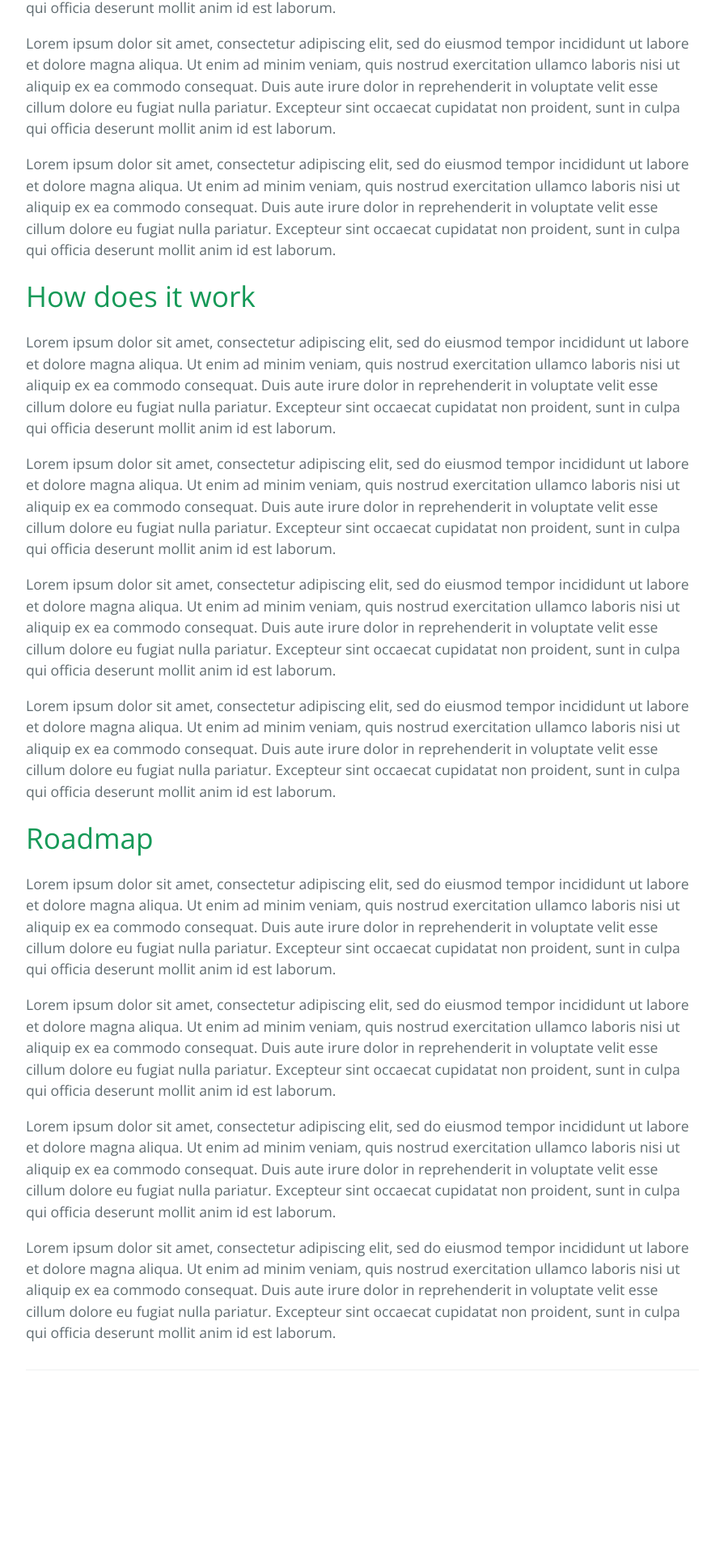
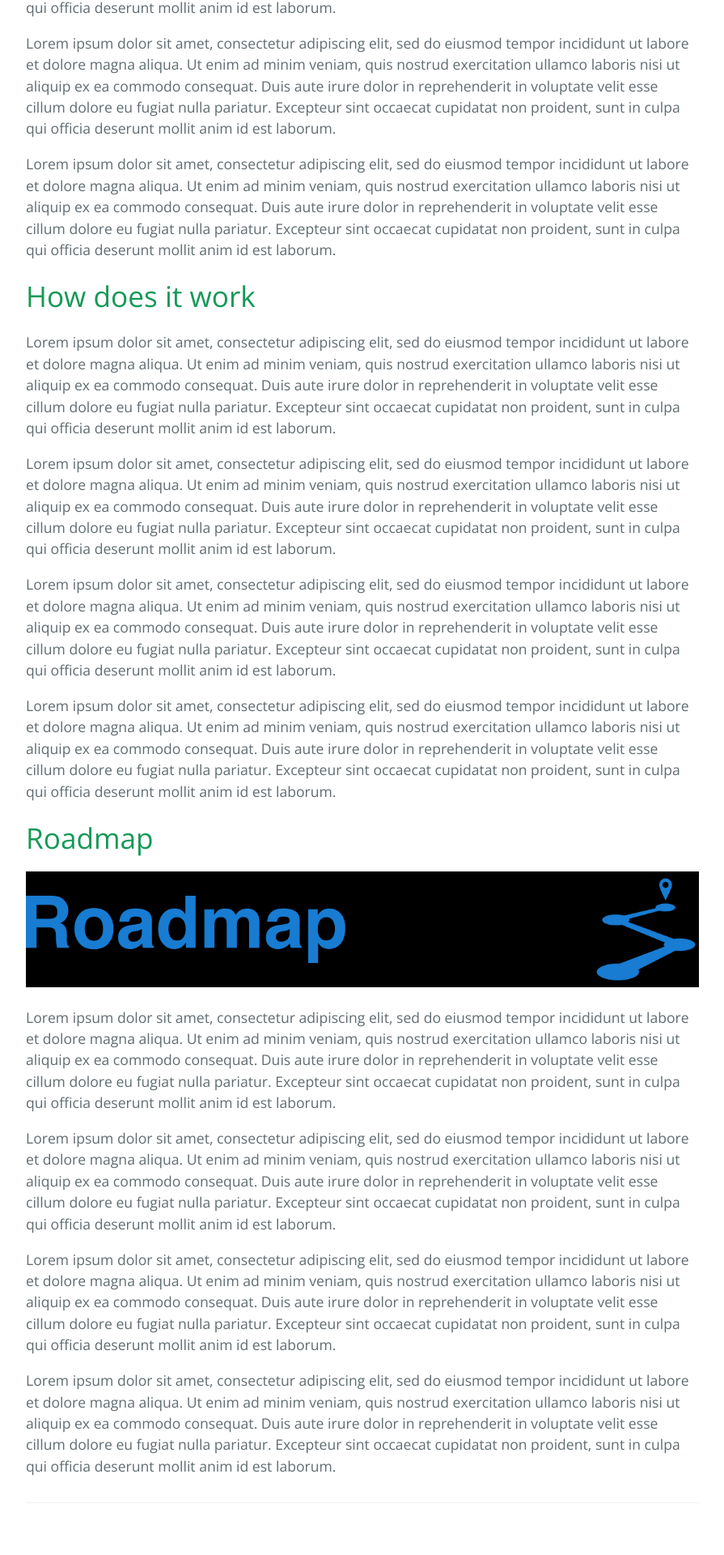
Before and after one commit to axsavage/pacific, a Jekyll site: the page built from index.html, in a window 1280 px wide. Shown: the part 865-2785 px from the top of the page at 81% size, without its empty margins (192-1087 px from the left). Built offline with Jekyll 4.4.1, drawn with Linux system fonts in a browser that asks for light colours; the list of posts is cut into pages by our own code; before the commit the page ends 2621 px from its top, so only the background shows below that.

Commit message:
roadmap img

```diff
--- a/css/custom.css
+++ b/css/custom.css
@@ -1,3 +1,4 @@
 .roadmap-img{
-	background-image: url("/images/roadmapheading.png");
+	width: 100%;
+	height: auto;
 }
--- a/index.html
+++ b/index.html
@@ -25,7 +25,7 @@ title: {{ site.name }}
 </div>
 <div id="roadmap">
   <h1>Roadmap</h1>
-  <div class="roadmap-img"></div>
+  <img class="roadmap-img" src="images/roadmapheading.png"/>
   <p>Lorem ipsum dolor sit amet, consectetur adipiscing elit, sed do eiusmod tempor incididunt ut labore et dolore magna aliqua. Ut enim ad minim veniam, quis nostrud exercitation ullamco laboris nisi ut aliquip ex ea commodo consequat. Duis aute irure dolor in reprehenderit in voluptate velit esse cillum dolore eu fugiat nulla pariatur. Excepteur sint occaecat cupidatat non proident, sunt in culpa qui officia deserunt mollit anim id est laborum.</p>
   <p>Lorem ipsum dolor sit amet, consectetur adipiscing elit, sed do eiusmod tempor incididunt ut labore et dolore magna aliqua. Ut enim ad minim veniam, quis nostrud exercitation ullamco laboris nisi ut aliquip ex ea commodo consequat. Duis aute irure dolor in reprehenderit in voluptate velit esse cillum dolore eu fugiat nulla pariatur. Excepteur sint occaecat cupidatat non proident, sunt in culpa qui officia deserunt mollit anim id est laborum.</p>
   <p>Lorem ipsum dolor sit amet, consectetur adipiscing elit, sed do eiusmod tempor incididunt ut labore et dolore magna aliqua. Ut enim ad minim veniam, quis nostrud exercitation ullamco laboris nisi ut aliquip ex ea commodo consequat. Duis aute irure dolor in reprehenderit in voluptate velit esse cillum dolore eu fugiat nulla pariatur. Excepteur sint occaecat cupidatat non proident, sunt in culpa qui officia deserunt mollit anim id est laborum.</p>
```
